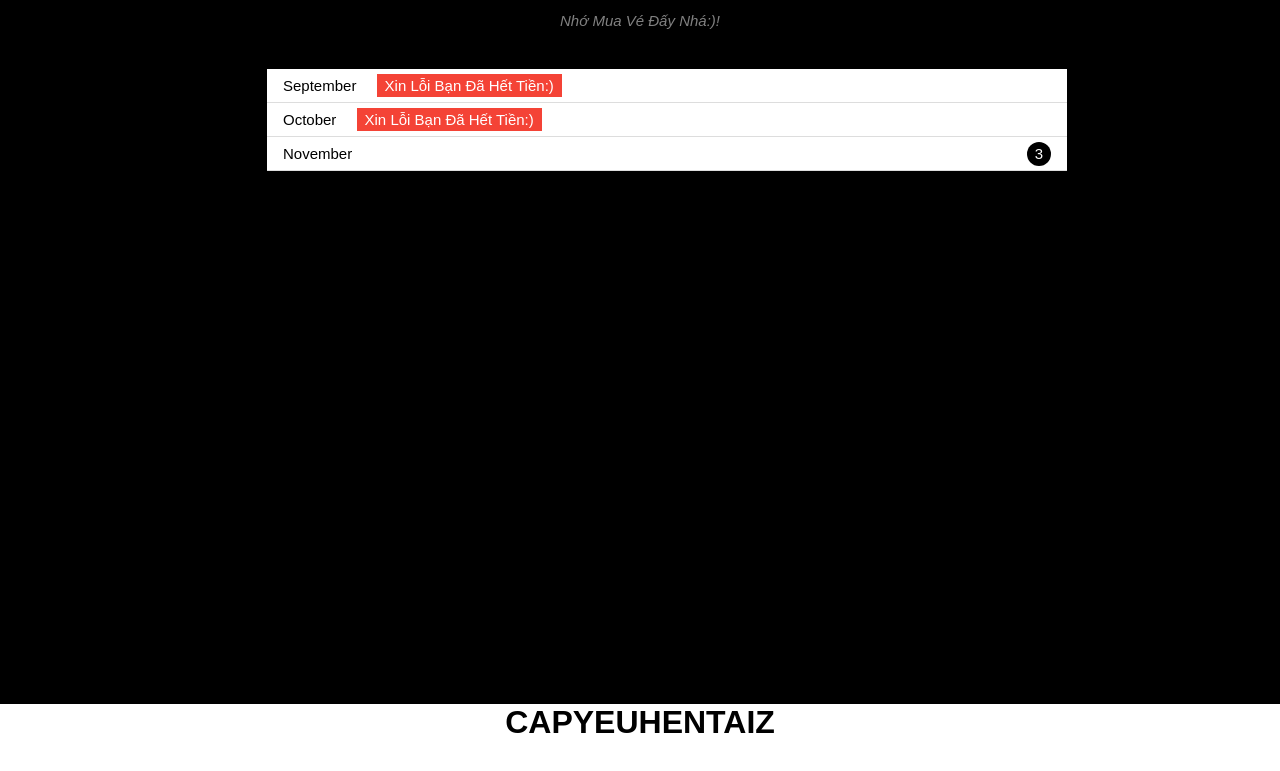
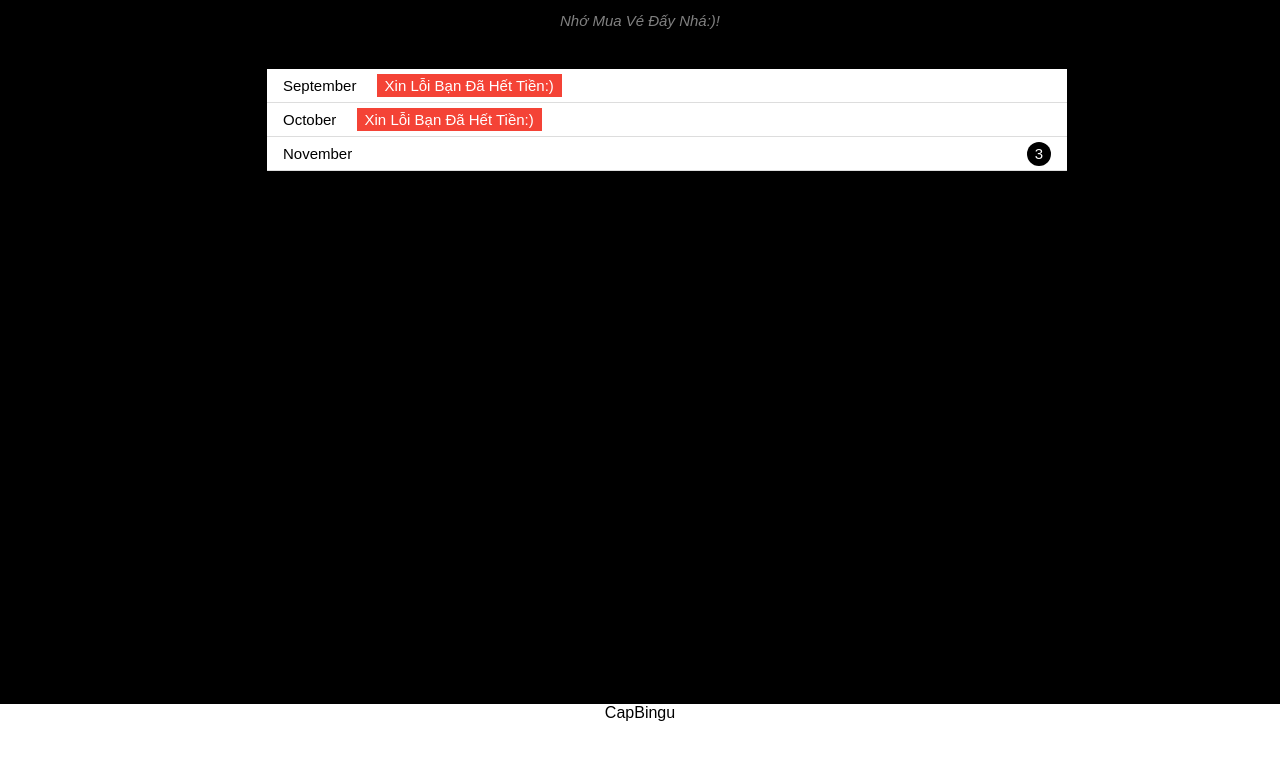
Before and after one commit to TNoHope/The-Band, a plain HTML site: page index.html in a window 1280 px wide. Shown: the part 1347-2118 px from the top of the page. Drawn offline with Linux system fonts and the light colour scheme.

Commit message:
sixth commit

```diff
--- a/index.html
+++ b/index.html
@@ -75,8 +75,9 @@
         </div>
 
         <div id="footer">
-<h1>CAPYEUHENTAIZ</h1>
+
         </div>
+        <div>CapBingu</div>
     </div>
 </body>
 </html>
```
